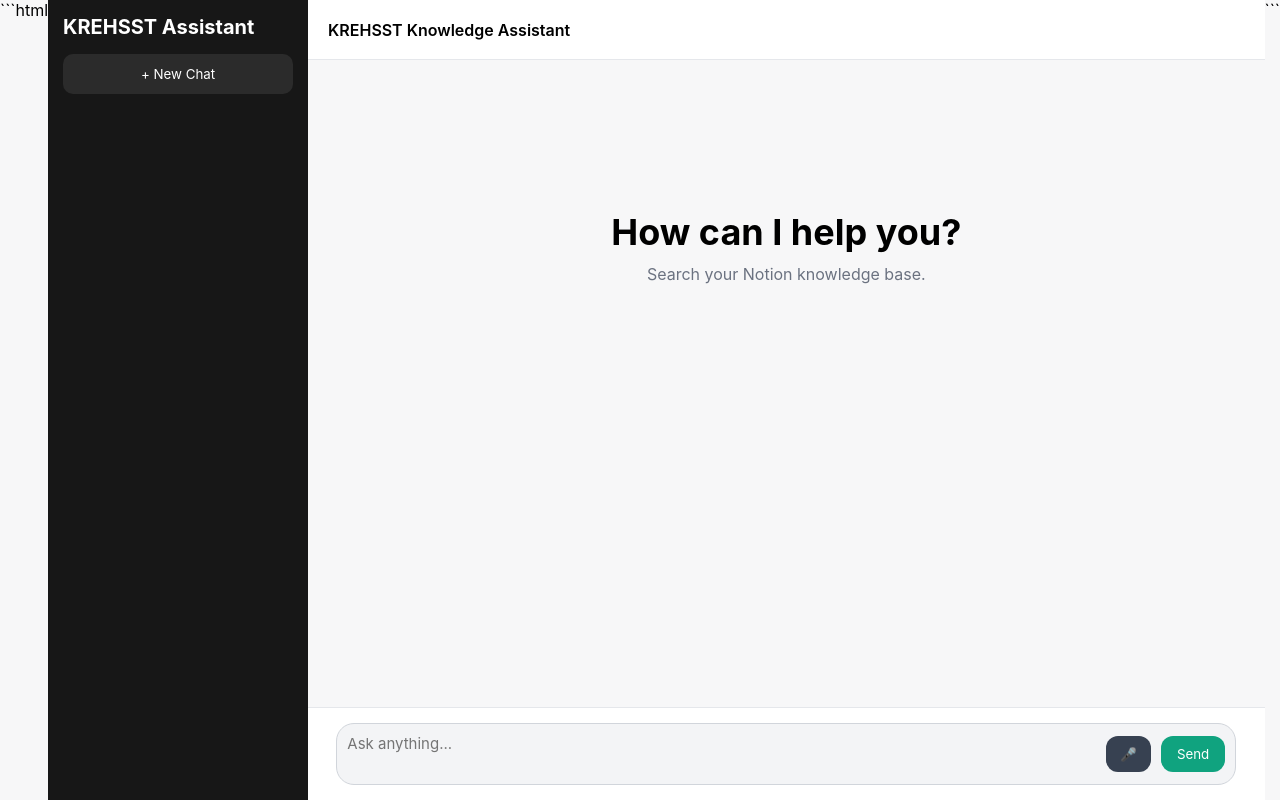
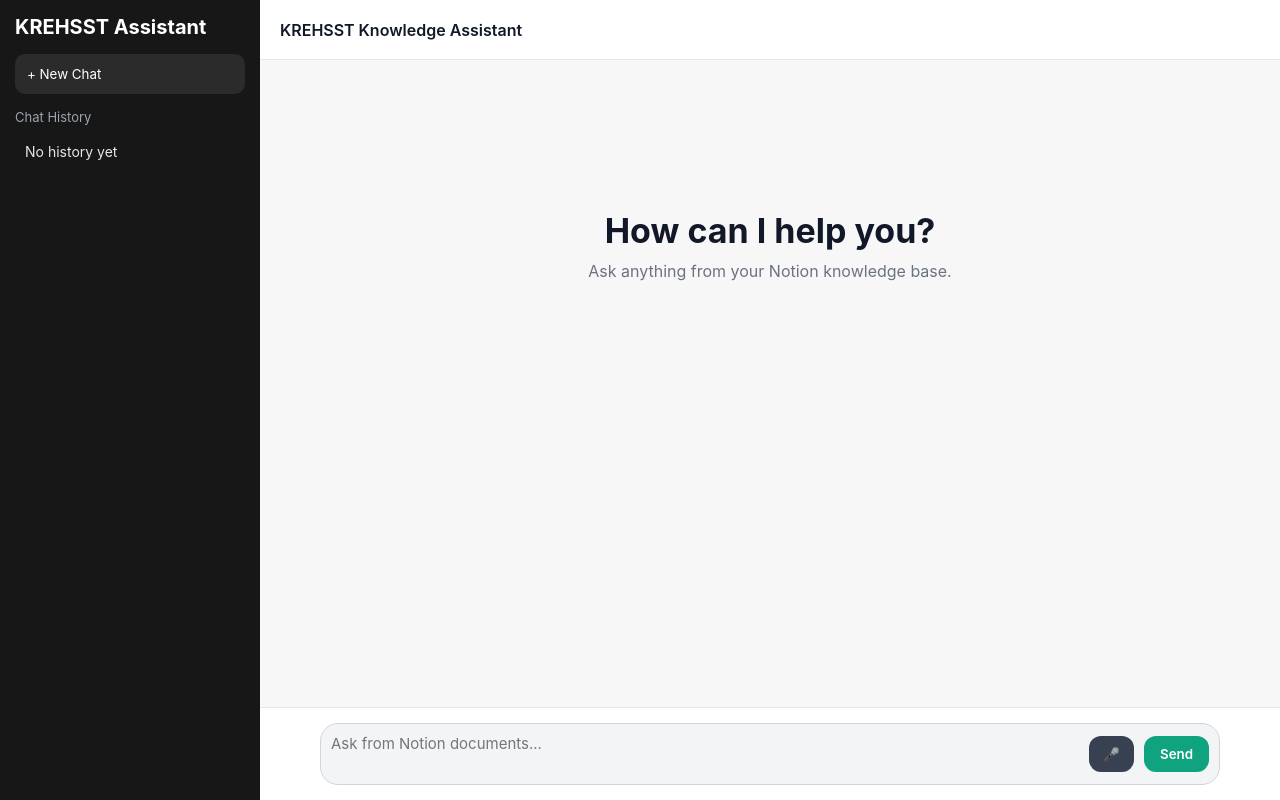
Before and after one commit to rgoptimhire-coder/krehsst-resource-hub, a website: page index.html in a window 1280 px wide. Drawn offline with Linux system fonts and the light colour scheme.

Commit message:
Refactor index.html for layout and styling enhancements
Updated styles and HTML structure for improved layout and functionality.

````diff
--- a/index.html
+++ b/index.html
@@ -1,4 +1,3 @@
-```html
 <!DOCTYPE html>
 <html lang="en">
 <head>
@@ -7,232 +6,43 @@
 <title>KREHSST Assistant</title>
 
 <style>
-*{
-margin:0;
-padding:0;
-box-sizing:border-box;
-font-family:Inter,Segoe UI,sans-serif;
-}
-
-body{
-display:flex;
-height:100vh;
-background:#f7f7f8;
-overflow:hidden;
-}
-
-.sidebar{
-width:260px;
-background:#171717;
-color:white;
-display:flex;
-flex-direction:column;
-padding:15px;
-transition:.3s;
-}
-
-.logo{
-font-size:20px;
-font-weight:700;
-margin-bottom:15px;
-}
-
-.new-chat{
-background:#2b2b2b;
-border:none;
-color:white;
-padding:12px;
-border-radius:10px;
-cursor:pointer;
-margin-bottom:15px;
-}
-
-.history{
-flex:1;
-overflow-y:auto;
-}
-
-.history-item{
-padding:10px;
-border-radius:8px;
-cursor:pointer;
-margin-bottom:5px;
-font-size:14px;
-}
-
-.history-item:hover{
-background:#2b2b2b;
-}
-
-.main{
-flex:1;
-display:flex;
-flex-direction:column;
-}
-
-.header{
-height:60px;
-background:white;
-border-bottom:1px solid #e5e7eb;
-display:flex;
-align-items:center;
-padding:0 20px;
-font-weight:600;
-gap:10px;
-}
-
-.menu{
-display:none;
-cursor:pointer;
-font-size:24px;
-}
-
-.chat-container{
-flex:1;
-overflow-y:auto;
-padding:30px;
-}
-
-.welcome{
-text-align:center;
-margin-top:120px;
-}
-
-.welcome h1{
-font-size:36px;
-margin-bottom:10px;
-}
-
-.welcome p{
-color:#6b7280;
-}
-
-.message{
-max-width:850px;
-margin:0 auto 25px;
-display:flex;
-gap:12px;
-}
-
-.avatar{
-width:36px;
-height:36px;
-border-radius:50%;
-display:flex;
-align-items:center;
-justify-content:center;
-font-size:13px;
-font-weight:700;
-flex-shrink:0;
-}
-
-.user{
-background:#2563eb;
-color:white;
-}
-
-.bot{
-background:#10a37f;
-color:white;
-}
-
-.bubble{
-background:white;
-padding:14px 18px;
-border-radius:14px;
-box-shadow:0 1px 3px rgba(0,0,0,.08);
-line-height:1.6;
-white-space:pre-wrap;
-}
-
-.input-area{
-padding:15px;
-background:white;
-border-top:1px solid #e5e7eb;
-}
-
-.input-box{
-max-width:900px;
-margin:auto;
-display:flex;
-align-items:center;
-gap:10px;
-background:#f3f4f6;
-padding:10px;
-border-radius:18px;
-border:1px solid #d1d5db;
-}
-
-textarea{
-flex:1;
-border:none;
-background:transparent;
-outline:none;
-resize:none;
-font-size:15px;
-min-height:40px;
-max-height:120px;
-}
-
-.send-btn{
-background:#10a37f;
-color:white;
-border:none;
-padding:10px 16px;
-border-radius:12px;
-cursor:pointer;
-}
-
-.mic-btn{
-background:#374151;
-color:white;
-border:none;
-padding:10px 14px;
-border-radius:12px;
-cursor:pointer;
-}
-
-.overlay{
-display:none;
-}
-
+*{margin:0;padding:0;box-sizing:border-box;font-family:Inter,Segoe UI,Arial,sans-serif}
+body{display:flex;height:100vh;background:#f7f7f8;overflow:hidden;color:#111827}
+.sidebar{width:260px;background:#171717;color:white;display:flex;flex-direction:column;padding:15px;transition:.3s}
+.logo{font-size:20px;font-weight:700;margin-bottom:15px}
+.new-chat{background:#2b2b2b;border:none;color:white;padding:12px;border-radius:10px;cursor:pointer;margin-bottom:15px;text-align:left}
+.history{flex:1;overflow-y:auto}
+.history-title{font-size:13px;color:#9ca3af;margin-bottom:8px}
+.history-item{padding:10px;border-radius:8px;cursor:pointer;margin-bottom:5px;font-size:14px;color:#e5e7eb}
+.history-item:hover{background:#2b2b2b}
+.main{flex:1;display:flex;flex-direction:column}
+.header{height:60px;background:white;border-bottom:1px solid #e5e7eb;display:flex;align-items:center;padding:0 20px;font-weight:600;gap:10px}
+.menu{display:none;cursor:pointer;font-size:24px}
+.chat-container{flex:1;overflow-y:auto;padding:30px}
+.welcome{text-align:center;margin-top:120px}
+.welcome h1{font-size:34px;margin-bottom:10px}
+.welcome p{color:#6b7280}
+.message{max-width:850px;margin:0 auto 24px;display:flex;gap:12px}
+.avatar{width:36px;height:36px;border-radius:50%;display:flex;align-items:center;justify-content:center;font-size:13px;font-weight:700;flex-shrink:0}
+.user{background:#2563eb;color:white}
+.bot{background:#10a37f;color:white}
+.bubble{background:white;padding:14px 18px;border-radius:14px;box-shadow:0 1px 3px rgba(0,0,0,.08);line-height:1.6;white-space:pre-wrap;max-width:100%}
+.input-area{padding:15px;background:white;border-top:1px solid #e5e7eb}
+.input-box{max-width:900px;margin:auto;display:flex;align-items:center;gap:10px;background:#f3f4f6;padding:10px;border-radius:18px;border:1px solid #d1d5db}
+textarea{flex:1;border:none;background:transparent;outline:none;resize:none;font-size:15px;min-height:40px;max-height:120px}
+.send-btn{background:#10a37f;color:white;border:none;padding:10px 16px;border-radius:12px;cursor:pointer;font-weight:600}
+.mic-btn{background:#374151;color:white;border:none;padding:10px 14px;border-radius:12px;cursor:pointer}
+.overlay{display:none}
 @media(max-width:768px){
-
-.sidebar{
-position:fixed;
-left:-270px;
-top:0;
-height:100%;
-z-index:1000;
-}
-
-.sidebar.open{
-left:0;
-}
-
-.menu{
-display:block;
-}
-
-.overlay.show{
-display:block;
-position:fixed;
-inset:0;
-background:rgba(0,0,0,.4);
-z-index:999;
-}
-
-.chat-container{
-padding:15px;
-}
-
-.welcome{
-margin-top:80px;
-}
-
-.welcome h1{
-font-size:28px;
-}
+.sidebar{position:fixed;left:-270px;top:0;height:100%;z-index:1000}
+.sidebar.open{left:0}
+.menu{display:block}
+.overlay.show{display:block;position:fixed;inset:0;background:rgba(0,0,0,.4);z-index:999}
+.chat-container{padding:15px}
+.welcome{margin-top:80px}
+.welcome h1{font-size:28px}
+.input-box{gap:6px}
+.send-btn,.mic-btn{padding:10px 12px}
 }
 </style>
 </head>
@@ -243,60 +53,36 @@
 
 <div class="sidebar" id="sidebar">
   <div class="logo">KREHSST Assistant</div>
-
-<button class="new-chat" onclick="newChat()">
-+ New Chat
-</button>
-
-<div class="history" id="history"></div>
+  <button class="new-chat" onclick="newChat()">+ New Chat</button>
+  <div class="history">
+    <div class="history-title">Chat History</div>
+    <div id="historyList"></div>
+  </div>
 </div>
 
 <div class="main">
-
   <div class="header">
     <div class="menu" onclick="toggleSidebar()">☰</div>
     KREHSST Knowledge Assistant
   </div>
 
   <div class="chat-container" id="chat">
-
     <div class="welcome" id="welcome">
       <h1>How can I help you?</h1>
-<p>Search your Notion knowledge base.</p>
+      <p>Ask anything from your Notion knowledge base.</p>
     </div>
-
   </div>
 
   <div class="input-area">
     <div class="input-box">
-
-<textarea
-id="q"
-placeholder="Ask anything..."
-onkeydown="handleKey(event)"
-></textarea>
-
-<button
-class="mic-btn"
-onclick="startMic()"
->
-🎤
-</button>
-
-<button
-class="send-btn"
-onclick="ask()"
->
-Send
-</button>
-
+      <textarea id="q" placeholder="Ask from Notion documents..." onkeydown="handleKey(event)"></textarea>
+      <button class="mic-btn" onclick="startMic()">🎤</button>
+      <button class="send-btn" onclick="ask()">Send</button>
+    </div>
   </div>
 </div>
 
-</div>
-
 <script>
-
 function toggleSidebar(){
   document.getElementById("sidebar").classList.toggle("open");
   document.getElementById("overlay").classList.toggle("show");
@@ -304,196 +90,120 @@
 
 function escapeHtml(text){
   const div=document.createElement("div");
-div.innerText=text;
+  div.innerText=text || "";
   return div.innerHTML;
 }
 
 function addMessage(text,type){
-
   const chat=document.getElementById("chat");
-
   const div=document.createElement("div");
-
   div.className="message";
-
   div.innerHTML=`
-<div class="avatar ${type==="user"?"user":"bot"}">
-${type==="user"?"U":"AI"}
-</div>
-
-<div class="bubble">
-${escapeHtml(text)}
-</div>
+    <div class="avatar ${type==="user" ? "user" : "bot"}">${type==="user" ? "U" : "AI"}</div>
+    <div class="bubble">${escapeHtml(text)}</div>
   `;
-
   chat.appendChild(div);
-
   chat.scrollTop=chat.scrollHeight;
+  return div.querySelector(".bubble");
 }
 
 async function ask(){
-
   const input=document.getElementById("q");
-
   const message=input.value.trim();
-
   if(!message) return;
 
   const welcome=document.getElementById("welcome");
-
-if(welcome){
-welcome.style.display="none";
-}
+  if(welcome) welcome.style.display="none";
 
   addMessage(message,"user");
-
   saveHistory(message);
 
   input.value="";
-
-addMessage("Searching knowledge base...","bot");
-
-const bubbles=document.querySelectorAll(".bubble");
-
-const lastBubble=bubbles[bubbles.length-1];
+  const botBubble=addMessage("Searching Notion documents...","bot");
 
   try{
-
     const res=await fetch("/api/chat",{
       method:"POST",
-headers:{
-"Content-Type":"application/json"
-},
-body:JSON.stringify({
-message
-})
+      headers:{"Content-Type":"application/json"},
+      body:JSON.stringify({message})
     });
 
     const data=await res.json();
-
-lastBubble.innerText=data.answer;
+    botBubble.innerText=data.answer || "No answer received.";
 
   }catch(error){
-
-lastBubble.innerText=
-"Unable to search knowledge base.";
-
+    botBubble.innerText="Unable to search knowledge base. Please check deployment/API setup.";
   }
-
 }
 
 function handleKey(event){
-
   if(event.key==="Enter" && !event.shiftKey){
-
     event.preventDefault();
-
     ask();
-
   }
-
 }
 
 function startMic(){
-
-const SpeechRecognition=
-window.SpeechRecognition ||
-window.webkitSpeechRecognition;
-
+  const SpeechRecognition=window.SpeechRecognition || window.webkitSpeechRecognition;
   if(!SpeechRecognition){
-
-alert("Voice input not supported.");
-
+    alert("Voice input not supported in this browser.");
     return;
-
   }
 
-const recognition=
-new SpeechRecognition();
-
+  const recognition=new SpeechRecognition();
   recognition.lang="en-IN";
-
   recognition.start();
 
   recognition.onresult=function(event){
-
-document.getElementById("q").value=
-event.results[0][0].transcript;
-
+    document.getElementById("q").value=event.results[0][0].transcript;
   };
-
 }
 
 function saveHistory(question){
-
-let chats=
-JSON.parse(
-localStorage.getItem("krehsst_history")
-|| "[]"
-);
-
+  let chats=JSON.parse(localStorage.getItem("krehsst_history") || "[]");
   chats.unshift(question);
-
-chats=chats.slice(0,20);
-
-localStorage.setItem(
-"krehsst_history",
-JSON.stringify(chats)
-);
-
+  chats=[...new Set(chats)].slice(0,20);
+  localStorage.setItem("krehsst_history",JSON.stringify(chats));
   loadHistory();
-
 }
 
 function loadHistory(){
-
-const history=
-document.getElementById("history");
-
-let chats=
-JSON.parse(
-localStorage.getItem("krehsst_history")
-|| "[]"
-);
-
+  const history=document.getElementById("historyList");
+  const chats=JSON.parse(localStorage.getItem("krehsst_history") || "[]");
   history.innerHTML="";
 
+  if(chats.length===0){
+    history.innerHTML='<div class="history-item">No history yet</div>';
+    return;
+  }
+
   chats.forEach(chat=>{
-
-const div=
-document.createElement("div");
-
+    const div=document.createElement("div");
     div.className="history-item";
-
-div.innerText=chat;
-
+    div.innerText=chat.length>35 ? chat.substring(0,35)+"..." : chat;
     div.onclick=()=>{
-
       document.getElementById("q").value=chat;
-
+      if(window.innerWidth<=768) toggleSidebar();
     };
-
     history.appendChild(div);
-
   });
-
 }
 
 function newChat(){
-
   document.getElementById("chat").innerHTML=`
     <div class="welcome" id="welcome">
       <h1>How can I help you?</h1>
-<p>Search your Notion knowledge base.</p>
+      <p>Ask anything from your Notion knowledge base.</p>
     </div>
   `;
-
+  if(window.innerWidth<=768){
+    document.getElementById("sidebar").classList.remove("open");
+    document.getElementById("overlay").classList.remove("show");
+  }
 }
 
 loadHistory();
-
 </script>
 
 </body>
 </html>
-```
````
Lines whose indentation alone changed are shown as unchanged.
